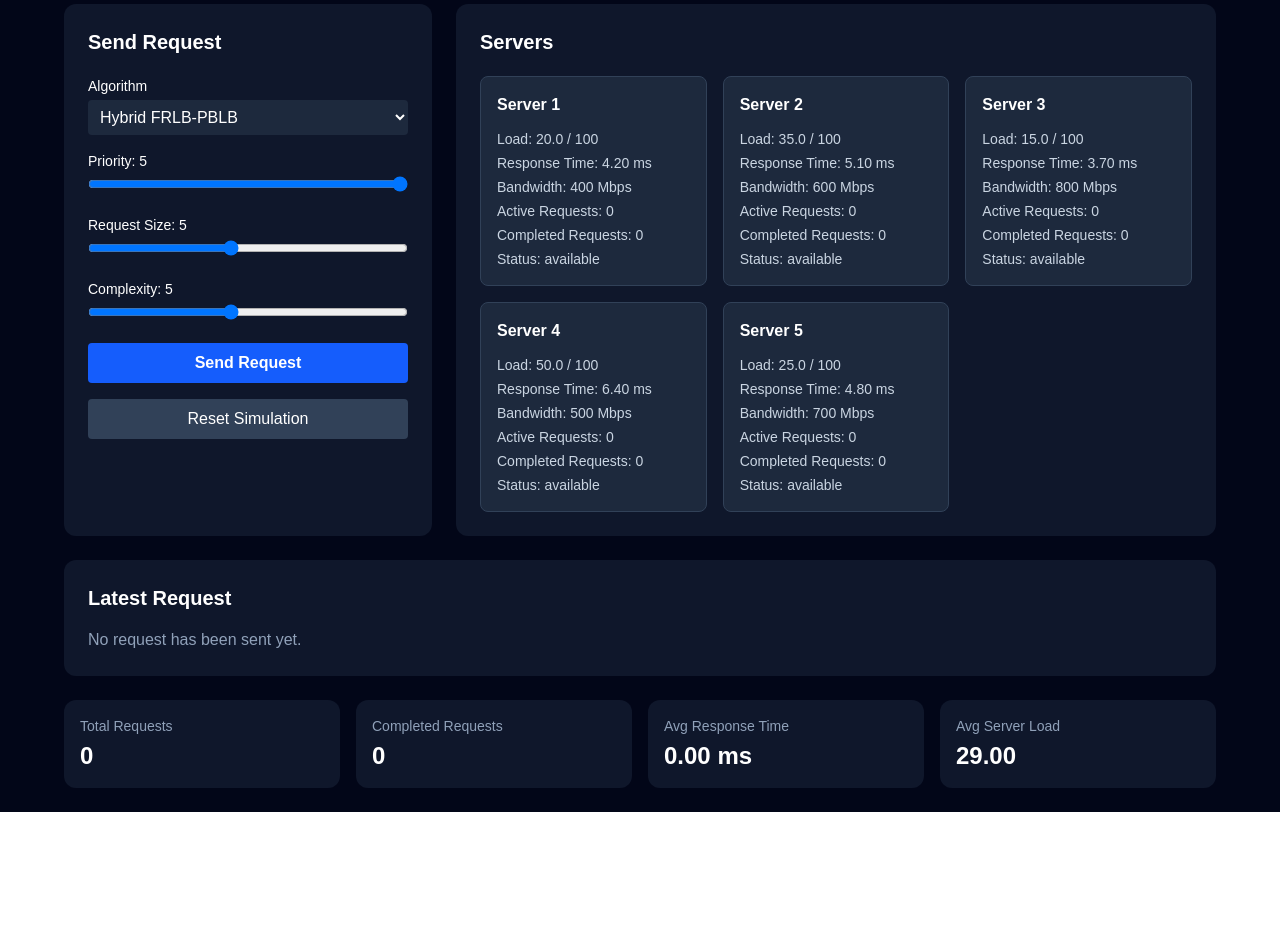
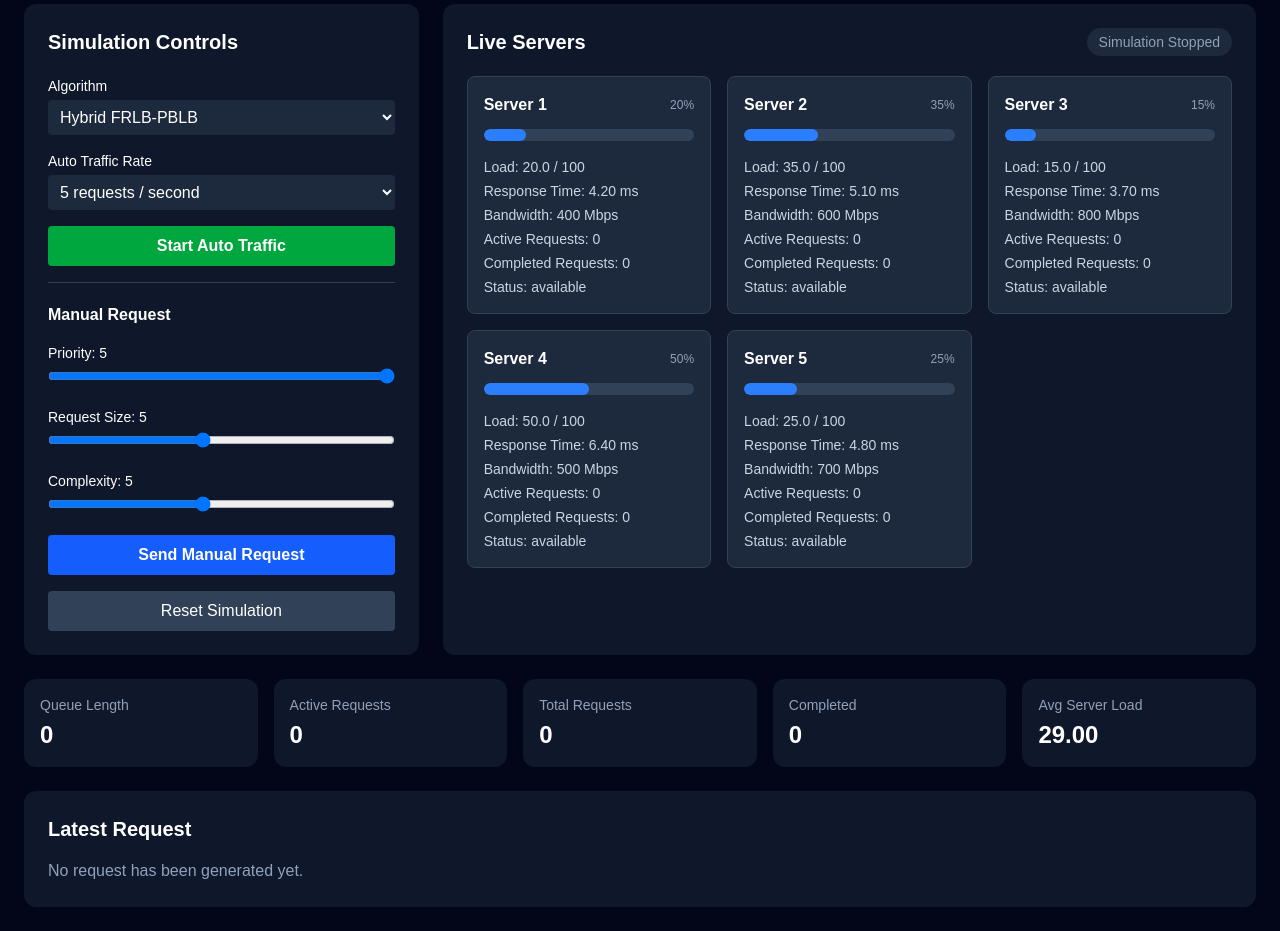
Before and after one commit to joshuaj174/cn-adaptive-load-balancer, a Next.js app: page / in a window 1280 px wide. Shown: the part 120-1051 px from the top of the page. Before the commit the page ends 932 px from the top, so only its background shows below. Built offline with nearby package versions, Linux system fonts and the light colour scheme.

Commit message:
Add automatic network traffic simulation

```diff
--- a/src/app/page.tsx
+++ b/src/app/page.tsx
@@ -1,6 +1,6 @@
 "use client";
 
-import { useEffect, useState } from "react";
+import { useEffect, useRef, useState } from "react";
 
 import type {
   LoadBalancingAlgorithm,
@@ -10,6 +10,7 @@ import type {
 } from "@/types";
 
 import { initialServers } from "@/simulation/initialServers";
+import { generateRequest } from "@/simulation/requestGenerator";
 import { processSimulationTick } from "@/simulation/simulator";
 
 const createInitialState = (): SimulationState => ({
@@ -48,6 +49,23 @@ export default function Home() {
   const [lastRequestId, setLastRequestId] =
     useState<string | null>(null);
 
+  const [autoTrafficRunning, setAutoTrafficRunning] =
+    useState(false);
+
+  const [requestsPerSecond, setRequestsPerSecond] =
+    useState(5);
+
+  const requestCounter = useRef(1);
+
+  /*
+   * Simulation engine tick.
+   *
+   * This continuously:
+   * - completes finished requests
+   * - processes queued requests
+   * - updates server state
+   * - updates metrics
+   */
   useEffect(() => {
     const timer = setInterval(() => {
       setSimulationState((currentState) =>
@@ -60,10 +78,50 @@ export default function Home() {
           Date.now()
         )
       );
-    }, 250);
+    }, 100);
 
     return () => clearInterval(timer);
   }, []);
+
+  /*
+   * Automatic traffic generator.
+   */
+  useEffect(() => {
+    if (!autoTrafficRunning) {
+      return;
+    }
+
+    const intervalMs = 1000 / requestsPerSecond;
+
+    const trafficTimer = setInterval(() => {
+      const generatedRequest = generateRequest();
+
+      const request: NetworkRequest = {
+        ...generatedRequest,
+        id: `AUTO-${requestCounter.current++}`,
+        status: "queued",
+        queueEntryTime: Date.now(),
+      };
+
+      setLastRequestId(request.id);
+
+      setSimulationState((currentState) => ({
+        ...currentState,
+        algorithm,
+        requestQueue: [
+          ...currentState.requestQueue,
+          request,
+        ],
+        isRunning: true,
+      }));
+    }, intervalMs);
+
+    return () => clearInterval(trafficTimer);
+  }, [
+    autoTrafficRunning,
+    requestsPerSecond,
+    algorithm,
+  ]);
 
   const lastRequest =
     simulationState.activeRequests.find(
@@ -81,7 +139,7 @@ export default function Home() {
     const now = Date.now();
 
     const request: NetworkRequest = {
-      id: `REQ-${now}`,
+      id: `MANUAL-${requestCounter.current++}`,
       priority,
       requestSize,
       complexity,
@@ -102,14 +160,35 @@ export default function Home() {
     }));
   }
 
+  function handleStartAutoTraffic() {
+    setAutoTrafficRunning(true);
+
+    setSimulationState((currentState) => ({
+      ...currentState,
+      algorithm,
+      isRunning: true,
+    }));
+  }
+
+  function handleStopAutoTraffic() {
+    setAutoTrafficRunning(false);
+
+    setSimulationState((currentState) => ({
+      ...currentState,
+      isRunning: false,
+    }));
+  }
+
   function handleReset() {
+    setAutoTrafficRunning(false);
     setSimulationState(createInitialState());
     setLastRequestId(null);
+    requestCounter.current = 1;
   }
 
   return (
     <main className="min-h-screen bg-slate-950 p-6 text-white">
-      <div className="mx-auto max-w-6xl">
+      <div className="mx-auto max-w-7xl">
         <header className="mb-8">
           <h1 className="text-3xl font-bold">
             Adaptive Hybrid Load Balancing Simulator
@@ -123,7 +202,7 @@ export default function Home() {
         <div className="grid gap-6 lg:grid-cols-3">
           <section className="rounded-xl bg-slate-900 p-6">
             <h2 className="mb-5 text-xl font-semibold">
-              Send Request
+              Simulation Controls
             </h2>
 
             <div className="space-y-4">
@@ -140,7 +219,8 @@ export default function Home() {
                         .value as LoadBalancingAlgorithm
                     )
                   }
-                  className="w-full rounded bg-slate-800 p-2"
+                  disabled={autoTrafficRunning}
+                  className="w-full rounded bg-slate-800 p-2 disabled:opacity-50"
                 >
                   <option value="frlb">
                     FRLB
@@ -156,6 +236,61 @@ export default function Home() {
                 </select>
               </div>
 
+              <div>
+                <label className="mb-1 block text-sm">
+                  Auto Traffic Rate
+                </label>
+
+                <select
+                  value={requestsPerSecond}
+                  onChange={(event) =>
+                    setRequestsPerSecond(
+                      Number(event.target.value)
+                    )
+                  }
+                  disabled={autoTrafficRunning}
+                  className="w-full rounded bg-slate-800 p-2 disabled:opacity-50"
+                >
+                  <option value={1}>
+                    1 request / second
+                  </option>
+
+                  <option value={2}>
+                    2 requests / second
+                  </option>
+
+                  <option value={5}>
+                    5 requests / second
+                  </option>
+
+                  <option value={10}>
+                    10 requests / second
+                  </option>
+                </select>
+              </div>
+
+              {!autoTrafficRunning ? (
+                <button
+                  onClick={handleStartAutoTraffic}
+                  className="w-full rounded bg-green-600 px-4 py-2 font-semibold hover:bg-green-500"
+                >
+                  Start Auto Traffic
+                </button>
+              ) : (
+                <button
+                  onClick={handleStopAutoTraffic}
+                  className="w-full rounded bg-red-600 px-4 py-2 font-semibold hover:bg-red-500"
+                >
+                  Stop Auto Traffic
+                </button>
+              )}
+
+              <div className="border-t border-slate-700 pt-5">
+                <h3 className="mb-4 font-semibold">
+                  Manual Request
+                </h3>
+
+                <div className="space-y-4">
                   <div>
                     <label className="mb-1 block text-sm">
                       Priority: {priority}
@@ -217,10 +352,13 @@ export default function Home() {
 
                   <button
                     onClick={handleSendRequest}
-                className="w-full rounded bg-blue-600 px-4 py-2 font-semibold hover:bg-blue-500"
+                    disabled={autoTrafficRunning}
+                    className="w-full rounded bg-blue-600 px-4 py-2 font-semibold hover:bg-blue-500 disabled:cursor-not-allowed disabled:opacity-50"
                   >
-                Send Request
+                    Send Manual Request
                   </button>
+                </div>
+              </div>
 
               <button
                 onClick={handleReset}
@@ -232,22 +370,59 @@ export default function Home() {
           </section>
 
           <section className="rounded-xl bg-slate-900 p-6 lg:col-span-2">
-            <h2 className="mb-5 text-xl font-semibold">
-              Servers
+            <div className="mb-5 flex flex-wrap items-center justify-between gap-3">
+              <h2 className="text-xl font-semibold">
+                Live Servers
               </h2>
+
+              <div
+                className={`rounded-full px-3 py-1 text-sm ${
+                  autoTrafficRunning
+                    ? "bg-green-900 text-green-300"
+                    : "bg-slate-800 text-slate-400"
+                }`}
+              >
+                {autoTrafficRunning
+                  ? "Simulation Running"
+                  : "Simulation Stopped"}
+              </div>
+            </div>
 
             <div className="grid gap-4 sm:grid-cols-2 xl:grid-cols-3">
               {simulationState.servers.map(
-                (server) => (
+                (server) => {
+                  const loadPercentage = Math.min(
+                    (server.currentLoad /
+                      server.maxLoad) *
+                      100,
+                    100
+                  );
+
+                  return (
                     <div
                       key={server.id}
                       className="rounded-lg border border-slate-700 bg-slate-800 p-4"
                     >
+                      <div className="flex items-center justify-between">
                         <h3 className="font-semibold">
                           {server.name}
                         </h3>
 
-                    <div className="mt-3 space-y-1 text-sm text-slate-300">
+                        <span className="text-xs text-slate-400">
+                          {loadPercentage.toFixed(0)}%
+                        </span>
+                      </div>
+
+                      <div className="mt-3 h-3 overflow-hidden rounded-full bg-slate-700">
+                        <div
+                          className="h-full rounded-full bg-blue-500 transition-all duration-300"
+                          style={{
+                            width: `${loadPercentage}%`,
+                          }}
+                        />
+                      </div>
+
+                      <div className="mt-4 space-y-1 text-sm text-slate-300">
                         <p>
                           Load:{" "}
                           {server.currentLoad.toFixed(
@@ -284,103 +459,34 @@ export default function Home() {
                         </p>
                       </div>
                     </div>
-                )
+                  );
+                }
               )}
             </div>
           </section>
         </div>
 
-        <section className="mt-6 rounded-xl bg-slate-900 p-6">
-          <h2 className="mb-4 text-xl font-semibold">
-            Latest Request
-          </h2>
+        <section className="mt-6 grid gap-4 sm:grid-cols-2 lg:grid-cols-5">
+          <div className="rounded-xl bg-slate-900 p-4">
+            <p className="text-sm text-slate-400">
+              Queue Length
+            </p>
 
-          {!lastRequest ? (
-            <p className="text-slate-400">
-              No request has been sent yet.
-            </p>
-          ) : (
-            <div className="grid gap-3 sm:grid-cols-2 lg:grid-cols-4">
-              <div>
-                <p className="text-xs text-slate-400">
-                  Request
-                </p>
-                <p>{lastRequest.id}</p>
-              </div>
-
-              <div>
-                <p className="text-xs text-slate-400">
-                  Priority
-                </p>
-                <p>{lastRequest.priority}</p>
-              </div>
-
-              <div>
-                <p className="text-xs text-slate-400">
-                  Status
-                </p>
-                <p>{lastRequest.status}</p>
-              </div>
-
-              <div>
-                <p className="text-xs text-slate-400">
-                  Selected Server
-                </p>
-                <p>
-                  {lastRequest.assignedServerId
-                    ? `Server ${lastRequest.assignedServerId}`
-                    : "Waiting in queue"}
+            <p className="mt-1 text-2xl font-semibold">
+              {simulationState.requestQueue.length}
             </p>
           </div>
 
-              <div>
-                <p className="text-xs text-slate-400">
-                  Waiting Time
+          <div className="rounded-xl bg-slate-900 p-4">
+            <p className="text-sm text-slate-400">
+              Active Requests
             </p>
-                <p>
-                  {(
-                    lastRequest.waitingTimeMs ?? 0
-                  ).toFixed(2)}{" "}
-                  ms
+
+            <p className="mt-1 text-2xl font-semibold">
+              {simulationState.activeRequests.length}
             </p>
           </div>
 
-              <div>
-                <p className="text-xs text-slate-400">
-                  Processing Time
-                </p>
-                <p>
-                  {(
-                    lastRequest.processingTimeMs ?? 0
-                  ).toFixed(2)}{" "}
-                  ms
-                </p>
-              </div>
-
-              <div>
-                <p className="text-xs text-slate-400">
-                  Total Response Time
-                </p>
-                <p>
-                  {(
-                    lastRequest.totalResponseTimeMs ??
-                    0
-                  ).toFixed(2)}{" "}
-                  ms
-                </p>
-              </div>
-
-              <div>
-                <p className="text-xs text-slate-400">
-                  Algorithm
-                </p>
-                <p>{algorithm.toUpperCase()}</p>
-              </div>
-            </div>
-          )}
-        </section>
-
-        <section className="mt-6 grid gap-4 sm:grid-cols-2 lg:grid-cols-4">
           <div className="rounded-xl bg-slate-900 p-4">
             <p className="text-sm text-slate-400">
               Total Requests
@@ -393,24 +499,14 @@ export default function Home() {
 
           <div className="rounded-xl bg-slate-900 p-4">
             <p className="text-sm text-slate-400">
-              Completed Requests
+              Completed
             </p>
 
             <p className="mt-1 text-2xl font-semibold">
-              {simulationState.metrics.completedRequests}
-            </p>
-          </div>
-
-          <div className="rounded-xl bg-slate-900 p-4">
-            <p className="text-sm text-slate-400">
-              Avg Response Time
-            </p>
-
-            <p className="mt-1 text-2xl font-semibold">
-              {simulationState.metrics.averageResponseTimeMs.toFixed(
-                2
-              )}{" "}
-              ms
+              {
+                simulationState.metrics
+                  .completedRequests
+              }
             </p>
           </div>
 
@@ -426,6 +522,99 @@ export default function Home() {
             </p>
           </div>
         </section>
+
+        <section className="mt-6 rounded-xl bg-slate-900 p-6">
+          <h2 className="mb-4 text-xl font-semibold">
+            Latest Request
+          </h2>
+
+          {!lastRequest ? (
+            <p className="text-slate-400">
+              No request has been generated yet.
+            </p>
+          ) : (
+            <div className="grid gap-4 sm:grid-cols-2 lg:grid-cols-4">
+              <div>
+                <p className="text-xs text-slate-400">
+                  Request
+                </p>
+
+                <p>{lastRequest.id}</p>
+              </div>
+
+              <div>
+                <p className="text-xs text-slate-400">
+                  Priority
+                </p>
+
+                <p>{lastRequest.priority}</p>
+              </div>
+
+              <div>
+                <p className="text-xs text-slate-400">
+                  Request Size
+                </p>
+
+                <p>{lastRequest.requestSize}</p>
+              </div>
+
+              <div>
+                <p className="text-xs text-slate-400">
+                  Complexity
+                </p>
+
+                <p>{lastRequest.complexity}</p>
+              </div>
+
+              <div>
+                <p className="text-xs text-slate-400">
+                  Status
+                </p>
+
+                <p>{lastRequest.status}</p>
+              </div>
+
+              <div>
+                <p className="text-xs text-slate-400">
+                  Selected Server
+                </p>
+
+                <p>
+                  {lastRequest.assignedServerId
+                    ? `Server ${lastRequest.assignedServerId}`
+                    : "Waiting in queue"}
+                </p>
+              </div>
+
+              <div>
+                <p className="text-xs text-slate-400">
+                  Waiting Time
+                </p>
+
+                <p>
+                  {(
+                    lastRequest.waitingTimeMs ?? 0
+                  ).toFixed(2)}{" "}
+                  ms
+                </p>
+              </div>
+
+              <div>
+                <p className="text-xs text-slate-400">
+                  Total Response Time
+                </p>
+
+                <p>
+                  {(
+                    lastRequest.totalResponseTimeMs ??
+                    0
+                  ).toFixed(2)}{" "}
+                  ms
+                </p>
+              </div>
+            </div>
+          )}
+        </section>
       </div>
     </main>
   );
```
Lines whose indentation alone changed are shown as unchanged.
